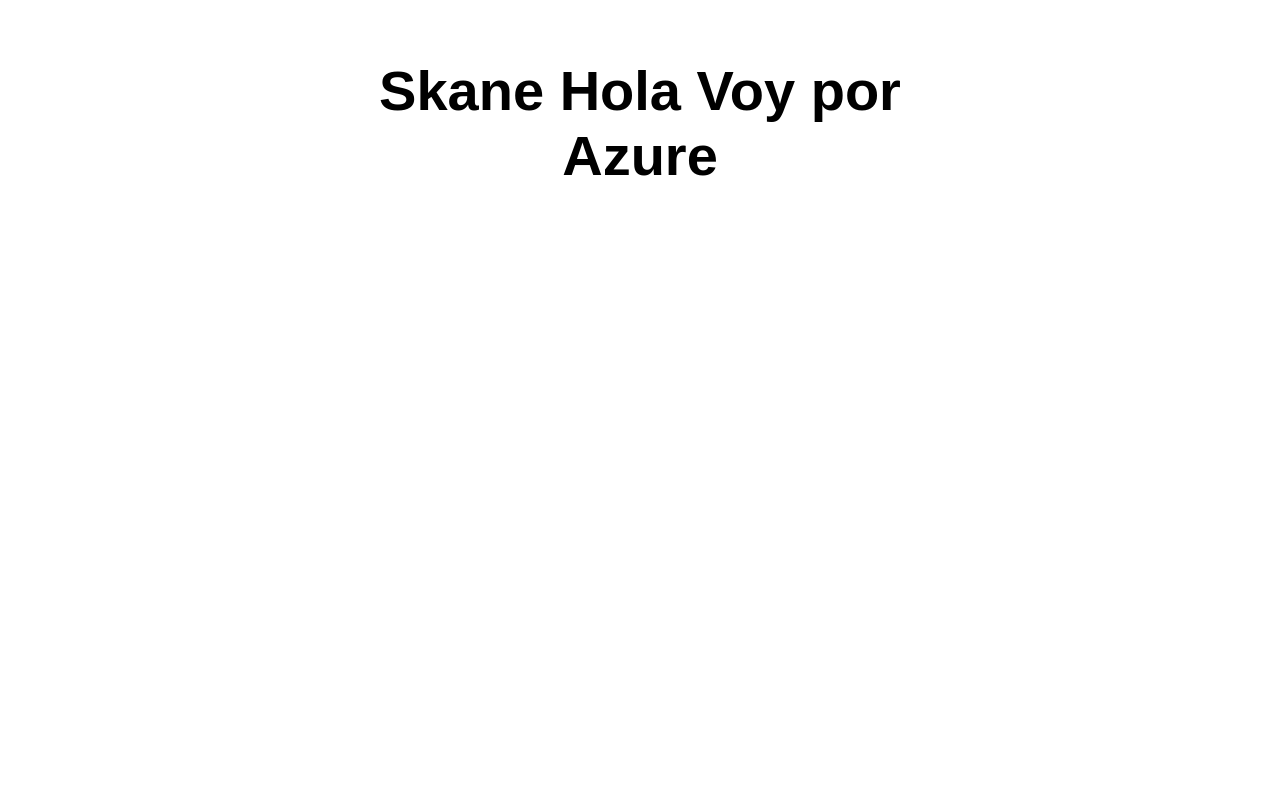
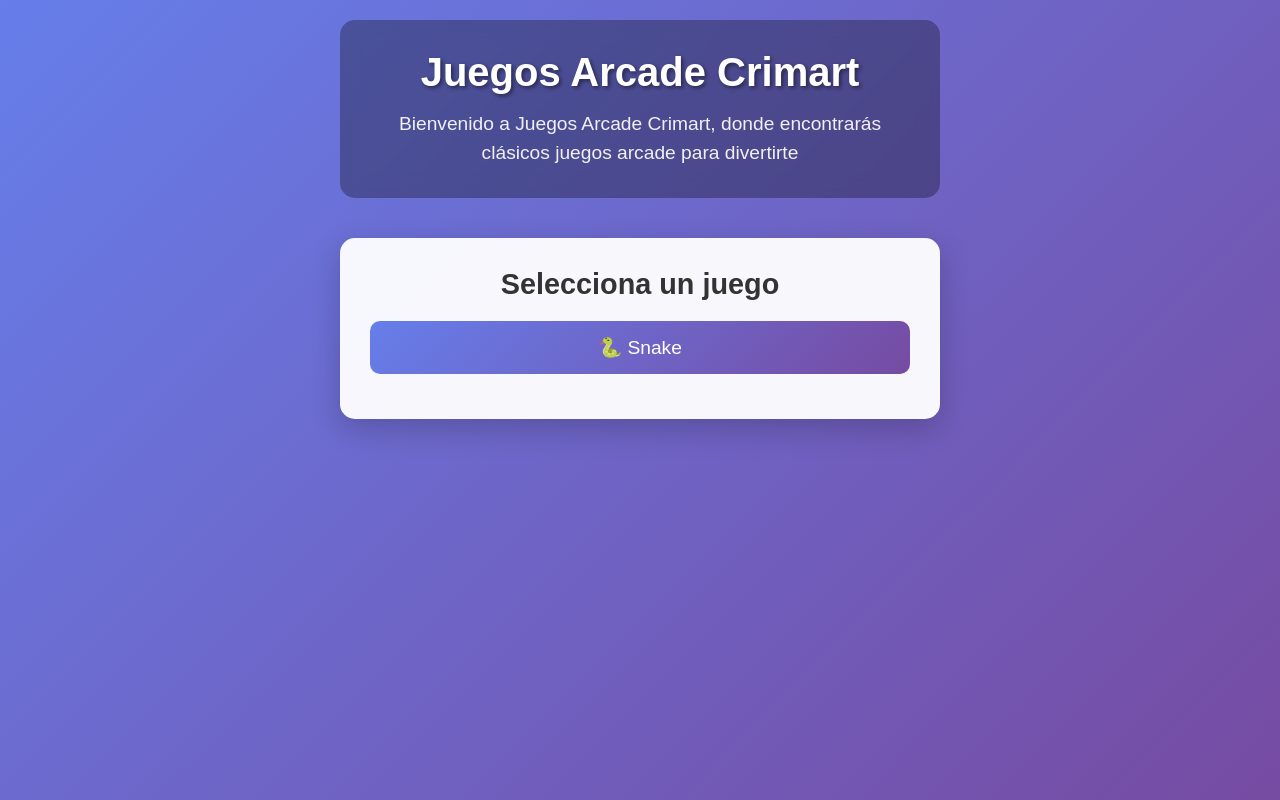
Before and after one commit to crimart01/snakehtml, a website: page index.html in a window 1280 px wide. Drawn offline with Linux system fonts and the light colour scheme.

Commit message:
full backup2

```diff
--- a/index.html
+++ b/index.html
@@ -1,16 +1,124 @@
 <!DOCTYPE html>
-<html lang="en">
+<html lang="es">
 
 <head>
   <meta charset="UTF-8">
   <meta name="viewport" content="width=device-width, initial-scale=1.0">
-  <link rel="stylesheet" href="styles.css">
-  <title>Snake APP Litle</title>
+  <title>Juegos Arcade crimart</title>
+  <style>
+    * {
+      margin: 0;
+      padding: 0;
+      box-sizing: border-box;
+    }
+
+    body {
+      font-family: 'Arial', sans-serif;
+      background: linear-gradient(135deg, #667eea 0%, #764ba2 100%);
+      min-height: 100vh;
+      display: flex;
+      flex-direction: column;
+      align-items: center;
+      padding: 20px;
+      color: white;
+    }
+
+    header {
+      text-align: center;
+      margin-bottom: 40px;
+      padding: 30px;
+      background-color: rgba(0, 0, 0, 0.3);
+      border-radius: 15px;
+      backdrop-filter: blur(10px);
+      width: 100%;
+      max-width: 600px;
+    }
+
+    header h1 {
+      font-size: 2.5em;
+      margin-bottom: 15px;
+      text-shadow: 2px 2px 4px rgba(0, 0, 0, 0.5);
+    }
+
+    header p {
+      font-size: 1.2em;
+      line-height: 1.5;
+      color: #f0f0f0;
+    }
+
+    main {
+      width: 100%;
+      max-width: 600px;
+    }
+
+    nav {
+      background-color: rgba(255, 255, 255, 0.95);
+      padding: 30px;
+      border-radius: 15px;
+      box-shadow: 0 10px 30px rgba(0, 0, 0, 0.2);
+    }
+
+    nav h2 {
+      color: #333;
+      font-size: 1.8em;
+      margin-bottom: 20px;
+      text-align: center;
+    }
+
+    nav ul {
+      list-style: none;
+    }
+
+    nav li {
+      margin-bottom: 15px;
+    }
+
+    nav a {
+      display: block;
+      padding: 15px 20px;
+      background: linear-gradient(135deg, #667eea 0%, #764ba2 100%);
+      color: white;
+      text-decoration: none;
+      border-radius: 10px;
+      font-size: 1.2em;
+      text-align: center;
+      transition: transform 0.3s ease, box-shadow 0.3s ease;
+    }
+
+    nav a:hover {
+      transform: translateY(-3px);
+      box-shadow: 0 5px 20px rgba(102, 126, 234, 0.4);
+    }
+
+    @media (max-width: 600px) {
+      header h1 {
+        font-size: 2em;
+      }
+
+      header p {
+        font-size: 1em;
+      }
+
+      nav h2 {
+        font-size: 1.5em;
+      }
+    }
+  </style>
 </head>
 
 <body>
+  <header>
+    <h1>Juegos Arcade Crimart</h1>
+    <p>Bienvenido a Juegos Arcade Crimart, donde encontrarás clásicos juegos arcade para divertirte</p>
+  </header>
+
   <main>
-    <h1>Skane Hola Voy por Azure</h1>
+    <nav>
+      <h2>Selecciona un juego</h2>
+      <ul>
+        <li><a href="snake.html">🐍 Snake</a></li>
+      </ul>
+    </nav>
   </main>
 </body>
 
```
Also changed, not shown: CLAUDE.md (added, +44 -0 lines).
